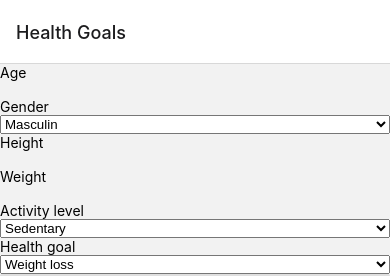
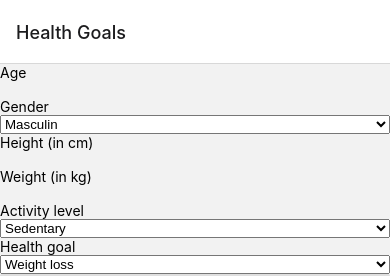
Before and after one commit to IlyesBkd/ProjectReactNative, a React Native app: screen / in a window 390 px wide. Shown: the top 276 px of the page. Built offline with nearby package versions, Linux system fonts and the light colour scheme.

Commit message:
module 1 step 3 completed

```diff
--- a/HealthGoals.js
+++ b/HealthGoals.js
@@ -1,6 +1,18 @@
 import React, { useState } from 'react';
 import { Text, View, TextInput, Button } from 'react-native';
 import { Picker } from '@react-native-picker/picker';
+
+const CalculatingBMR = (age, gender, height, weight) => {
+  let BMR;
+  if (gender === 'masculin') {
+    BMR = 88.362 + 13.397 * weight + 4.799 * height - 5.677 * age;
+  } else if (gender === 'féminin') {
+    BMR = 447.593 + 9.247 * weight + 3.098 * height - 4.33 * age;
+  } else {
+    BMR = null;
+  }
+  return BMR;
+};
 
 const HealthGoalsForm = () => {
   const [age, setAge] = useState('');
@@ -36,6 +48,9 @@ const HealthGoalsForm = () => {
 
   const handleSubmit = () => {
     //TRAITEMENT APRES SOUMETTRE
+    let bmr = CalculatingBMR(age, gender, height, weight);
+    console.log('bmr = '+ bmr);
+
     setAge('');
     setGender('');
     setHeight('');
@@ -68,12 +83,12 @@ const HealthGoalsForm = () => {
       </View>
 
       <View>
-        <Text>Height</Text>
+        <Text>Height (in cm)</Text>
         <TextInput value={height} onChangeText={handleHeightChange} keyboardType="numeric" />
       </View>
 
       <View>
-        <Text>Weight</Text>
+        <Text>Weight (in kg)</Text>
         <TextInput value={weight} onChangeText={handleWeightChange} keyboardType="numeric" />
       </View>
 
```
